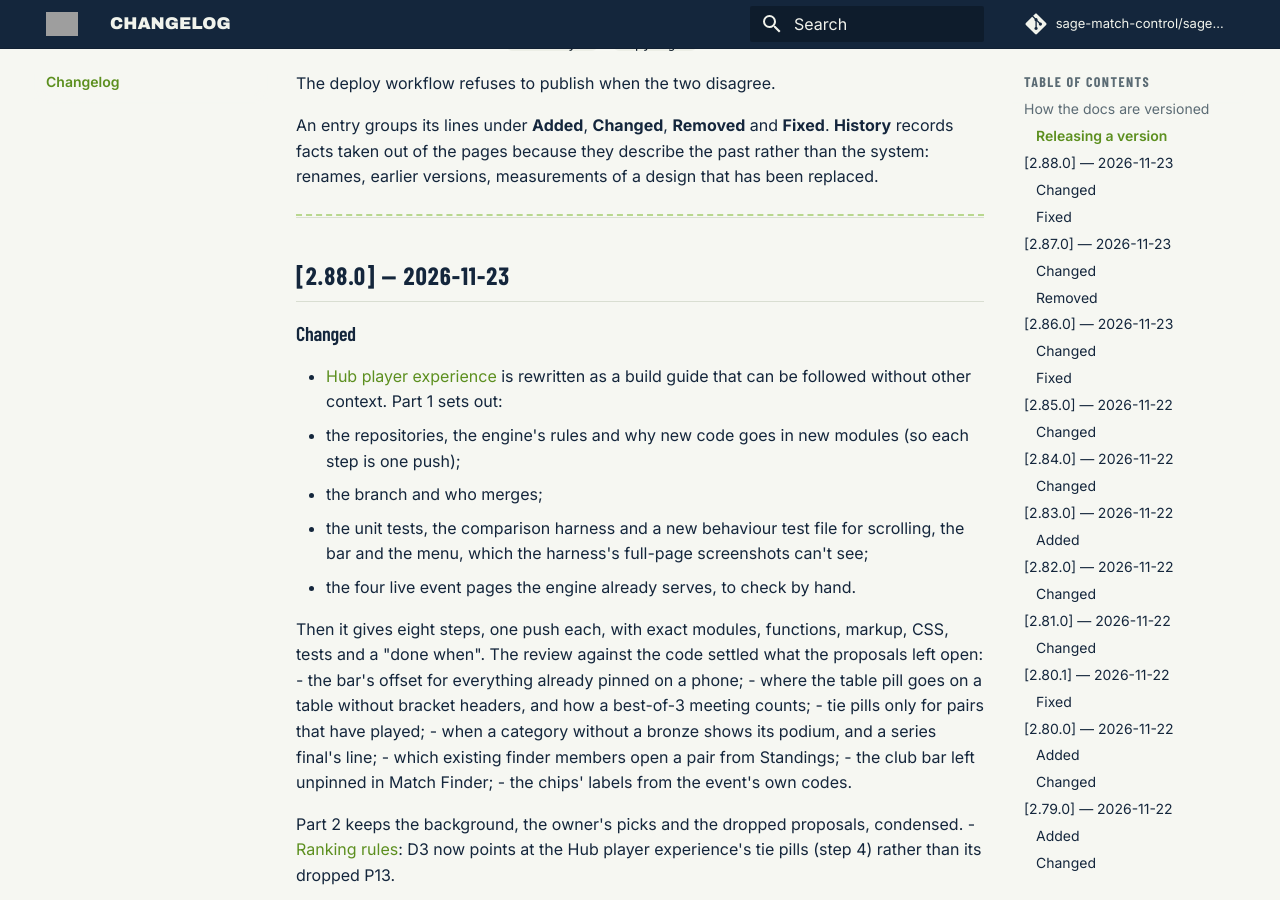
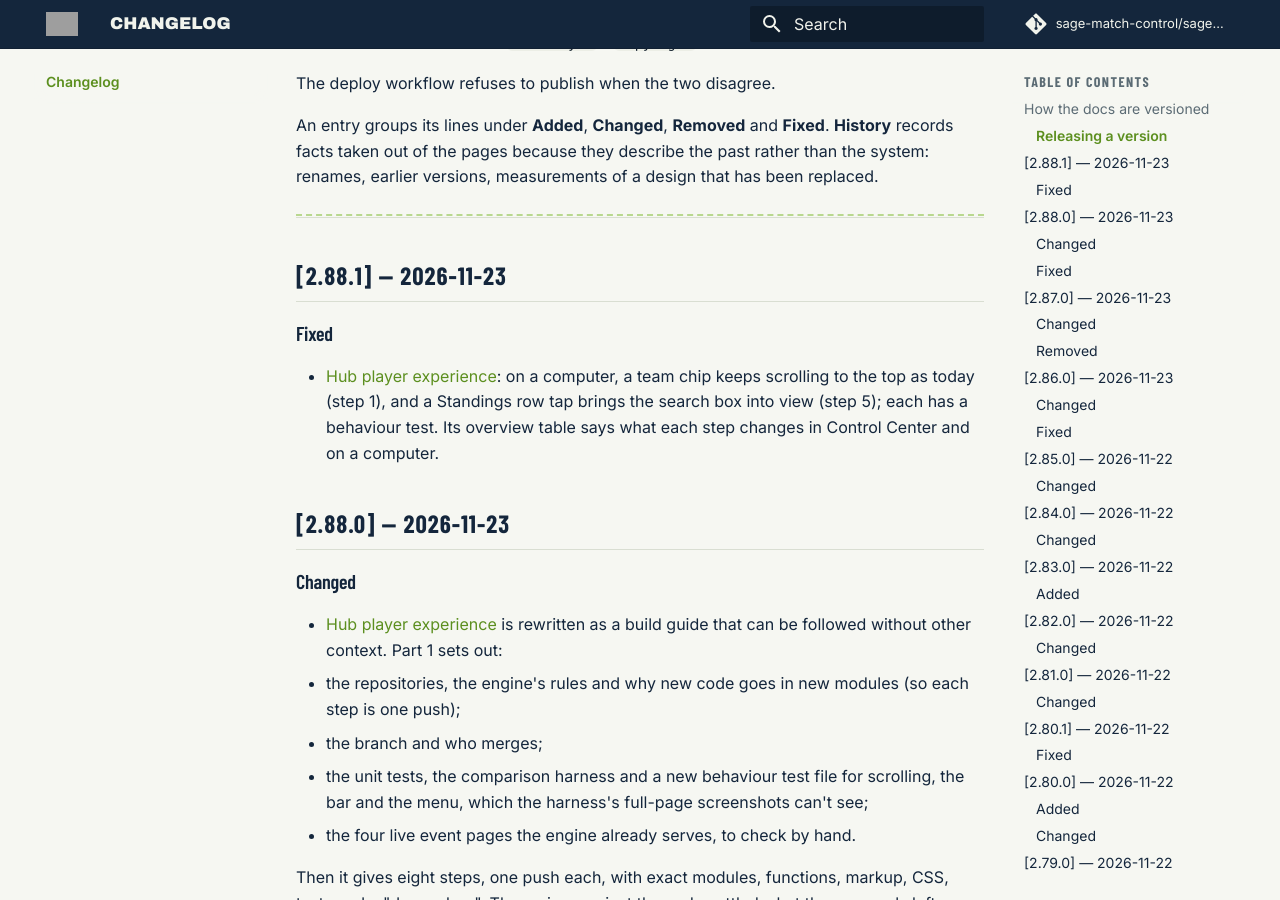
Before and after one commit to sage-match-control/sage-docs, an MkDocs documentation site: the page built from docs/changelog.md, in a window 1280 px wide and 900 px high, scrolled down 1027 px. Built offline with MkDocs 1.6.1 and Material for MkDocs 9.7.7, drawn with Linux system fonts in a browser that asks for light colours; comment, search, counter and statistics services are not loaded.

Commit message:
docs 2.88.1: the changelog entry for the Hub player experience fixes
Co-Authored-By: Claude Opus 5.5 <noreply@anthropic.com>

```diff
--- a/docs/changelog.md
+++ b/docs/changelog.md
@@ -36,6 +36,14 @@ rather than the system: renames, earlier versions, measurements of a design that
 has been replaced.
 
 ---
+
+## [2.88.1] — 2026-11-23
+
+### Fixed
+
+- [Hub player experience](specs/not-started/hub-player-experience-spec.md): on a computer, a team chip keeps scrolling
+  to the top as today (step 1), and a Standings row tap brings the search box into view (step 5); each has a
+  behaviour test. Its overview table says what each step changes in Control Center and on a computer.
 
 ## [2.88.0] — 2026-11-23
 
```
